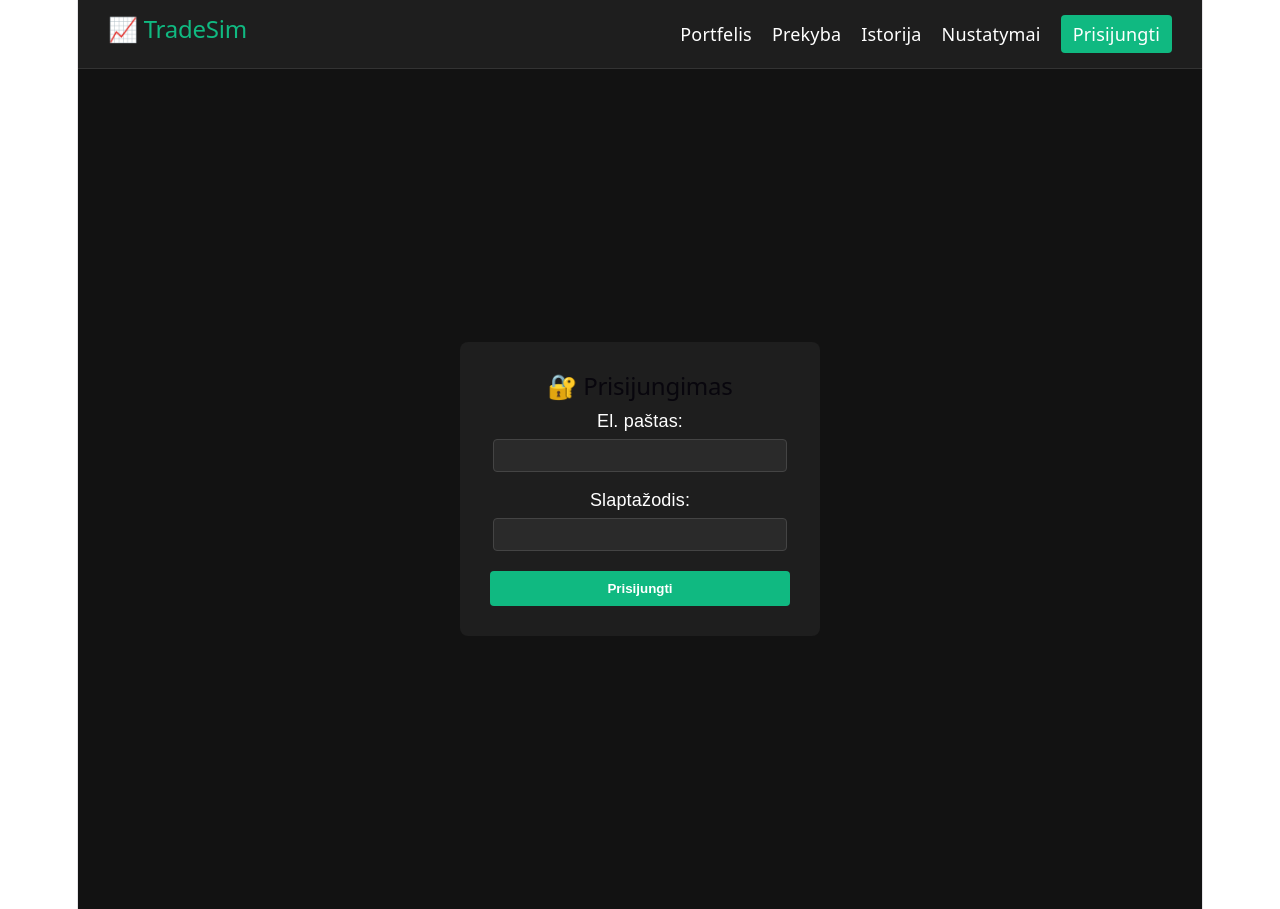
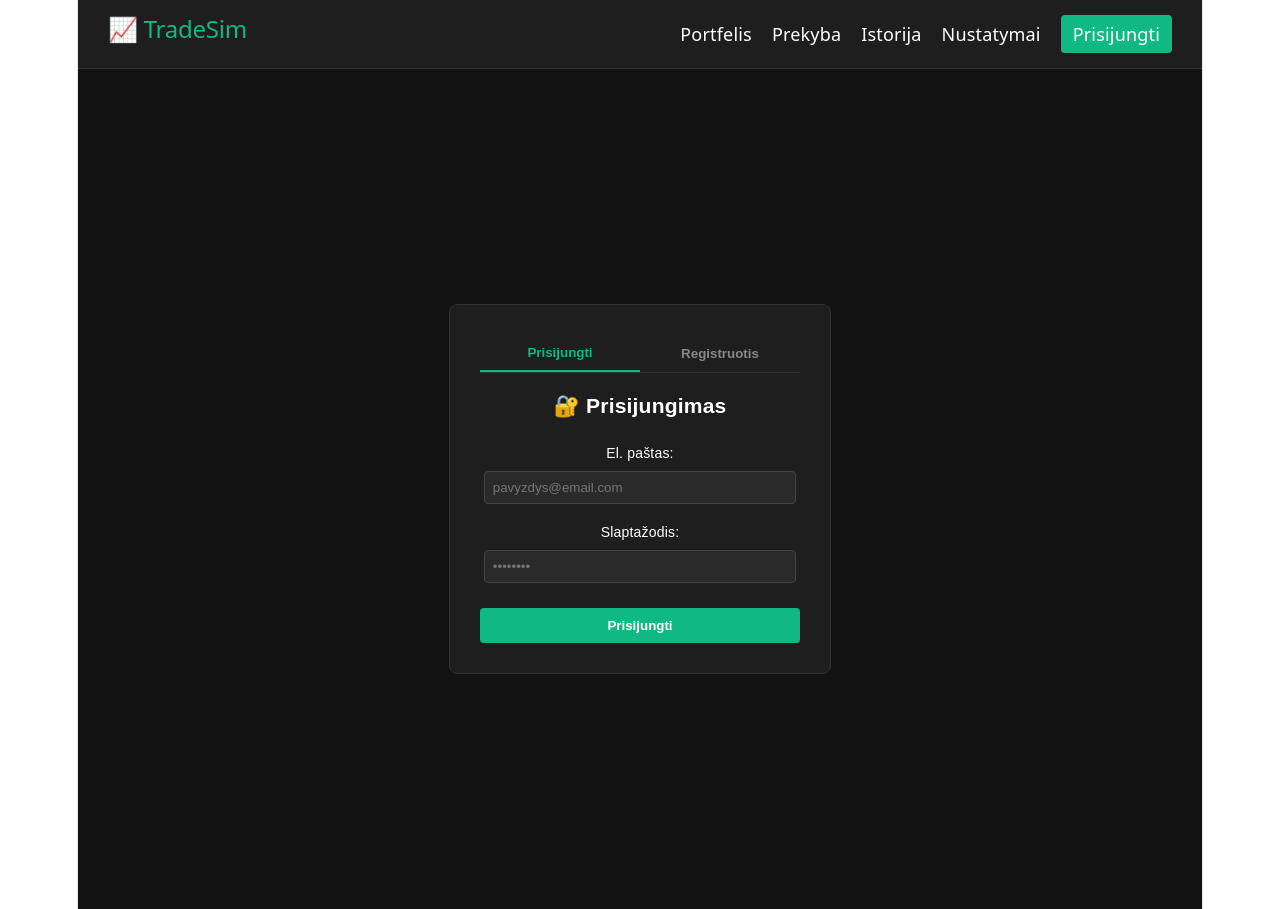
Before and after one commit to RaMa-tech994/TRADING-SIMULATOR, a React (Vite) app: page /login in a window 1280 px wide. Built offline with nearby package versions, Linux system fonts and the light colour scheme.

Commit message:
Pridėta registracijos forma ir perjungimas Login puslapyje

```diff
--- a/src/pages/Login.jsx
+++ b/src/pages/Login.jsx
@@ -1,46 +1,132 @@
 import React, { useState } from 'react';
 
 export default function Login() {
+  // Būsena: true - Prisijungimas, false - Registracija
+  const [isLogin, setIsLogin] = useState(true);
+
+  // Formos laukai
   const [email, setEmail] = useState('');
   const [password, setPassword] = useState('');
+  const [confirmPassword, setConfirmPassword] = useState('');
 
-  const handleLogin = (e) => {
+  const handleSubmit = (e) => {
     e.preventDefault();
-    alert(`Prisijungta su: ${email}`);
+
+    if (!isLogin && password !== confirmPassword) {
+      alert('Slaptažodžiai nesutampa!');
+      return;
+    }
+
+    if (isLogin) {
+      // Čia vėliau 2 narė prijungs Supabase prisijungimą
+      alert(`Bandoma prisijungti su: ${email}`);
+    } else {
+      // Čia vėliau 2 narė prijungs Supabase registraciją
+      alert(`Bandoma užregistruoti naują vartotoją: ${email}`);
+    }
   };
 
   return (
     <div style={{ padding: '20px', color: '#fff', backgroundColor: '#121212', minHeight: '100vh', fontFamily: 'sans-serif', display: 'flex', justifyContent: 'center', alignItems: 'center' }}>
-      <div style={{ background: '#1e1e1e', padding: '30px', borderRadius: '8px', width: '300px' }}>
-        <h2 style={{ marginTop: 0, textAlign: 'center' }}>🔐 Prisijungimas</h2>
-        <form onSubmit={handleLogin}>
+      <div style={{ background: '#1e1e1e', padding: '30px', borderRadius: '8px', width: '320px', border: '1px solid #333' }}>
+
+        {/* Kortelės viršus: perjungimas tarp Prisijungimo ir Registracijos */}
+        <div style={{ display: 'flex', marginBottom: '20px', borderBottom: '1px solid #333' }}>
+          <button
+            type="button"
+            onClick={() => setIsLogin(true)}
+            style={{
+              flex: 1,
+              padding: '10px',
+              backgroundColor: 'transparent',
+              color: isLogin ? '#10B981' : '#888',
+              border: 'none',
+              borderBottom: isLogin ? '2px solid #10B981' : 'none',
+              fontWeight: 'bold',
+              cursor: 'pointer'
+            }}
+          >
+            Prisijungti
+          </button>
+          <button
+            type="button"
+            onClick={() => setIsLogin(false)}
+            style={{
+              flex: 1,
+              padding: '10px',
+              backgroundColor: 'transparent',
+              color: !isLogin ? '#10B981' : '#888',
+              border: 'none',
+              borderBottom: !isLogin ? '2px solid #10B981' : 'none',
+              fontWeight: 'bold',
+              cursor: 'pointer'
+            }}
+          >
+            Registruotis
+          </button>
+        </div>
+
+        <h3 style={{ marginTop: 0, textAlign: 'center' }}>
+          {isLogin ? '🔐 Prisijungimas' : '📝 Nauja Registracija'}
+        </h3>
+
+        <form onSubmit={handleSubmit}>
           <div style={{ marginBottom: '15px' }}>
-            <label style={{ display: 'block', marginBottom: '5px' }}>El. paštas:</label>
+            <label style={{ display: 'block', marginBottom: '5px', fontSize: '14px' }}>El. paštas:</label>
             <input
               type="email"
               required
+              placeholder="pavyzdys@email.com"
               value={email}
               onChange={(e) => setEmail(e.target.value)}
               style={{ width: '92%', padding: '8px', background: '#2a2a2a', color: '#fff', border: '1px solid #444', borderRadius: '4px' }}
             />
           </div>
-          <div style={{ marginBottom: '20px' }}>
-            <label style={{ display: 'block', marginBottom: '5px' }}>Slaptažodis:</label>
+
+          <div style={{ marginBottom: '15px' }}>
+            <label style={{ display: 'block', marginBottom: '5px', fontSize: '14px' }}>Slaptažodis:</label>
             <input
               type="password"
               required
+              placeholder="••••••••"
               value={password}
               onChange={(e) => setPassword(e.target.value)}
               style={{ width: '92%', padding: '8px', background: '#2a2a2a', color: '#fff', border: '1px solid #444', borderRadius: '4px' }}
             />
           </div>
+
+          {!isLogin && (
+            <div style={{ marginBottom: '20px' }}>
+              <label style={{ display: 'block', marginBottom: '5px', fontSize: '14px' }}>Pakartokite slaptažodį:</label>
+              <input
+                type="password"
+                required
+                placeholder="••••••••"
+                value={confirmPassword}
+                onChange={(e) => setConfirmPassword(e.target.value)}
+                style={{ width: '92%', padding: '8px', background: '#2a2a2a', color: '#fff', border: '1px solid #444', borderRadius: '4px' }}
+              />
+            </div>
+          )}
+
           <button
             type="submit"
-            style={{ width: '100%', padding: '10px', backgroundColor: '#10B981', color: '#fff', border: 'none', borderRadius: '4px', fontWeight: 'bold', cursor: 'pointer' }}
+            style={{
+              width: '100%',
+              padding: '10px',
+              backgroundColor: '#10B981',
+              color: '#fff',
+              border: 'none',
+              borderRadius: '4px',
+              fontWeight: 'bold',
+              cursor: 'pointer',
+              marginTop: '10px'
+            }}
           >
-            Prisijungti
+            {isLogin ? 'Prisijungti' : 'Registruotis'}
           </button>
         </form>
+
       </div>
     </div>
   );
```
